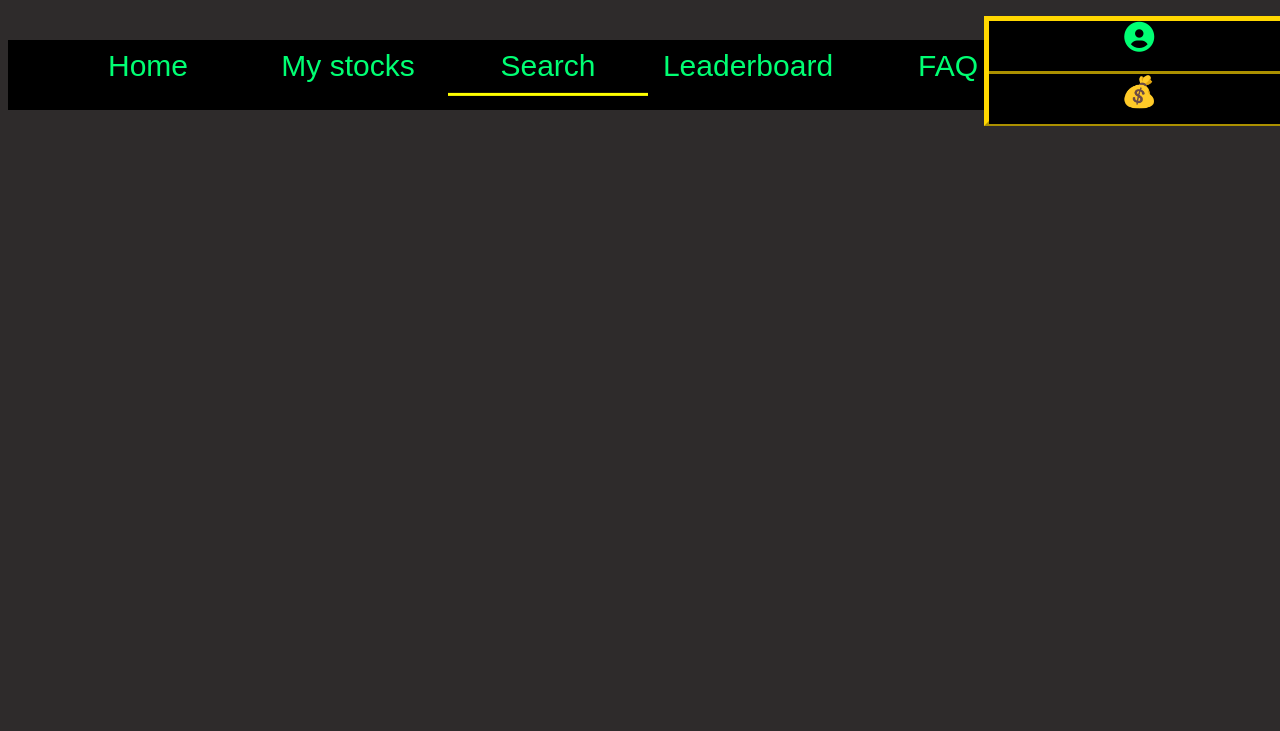
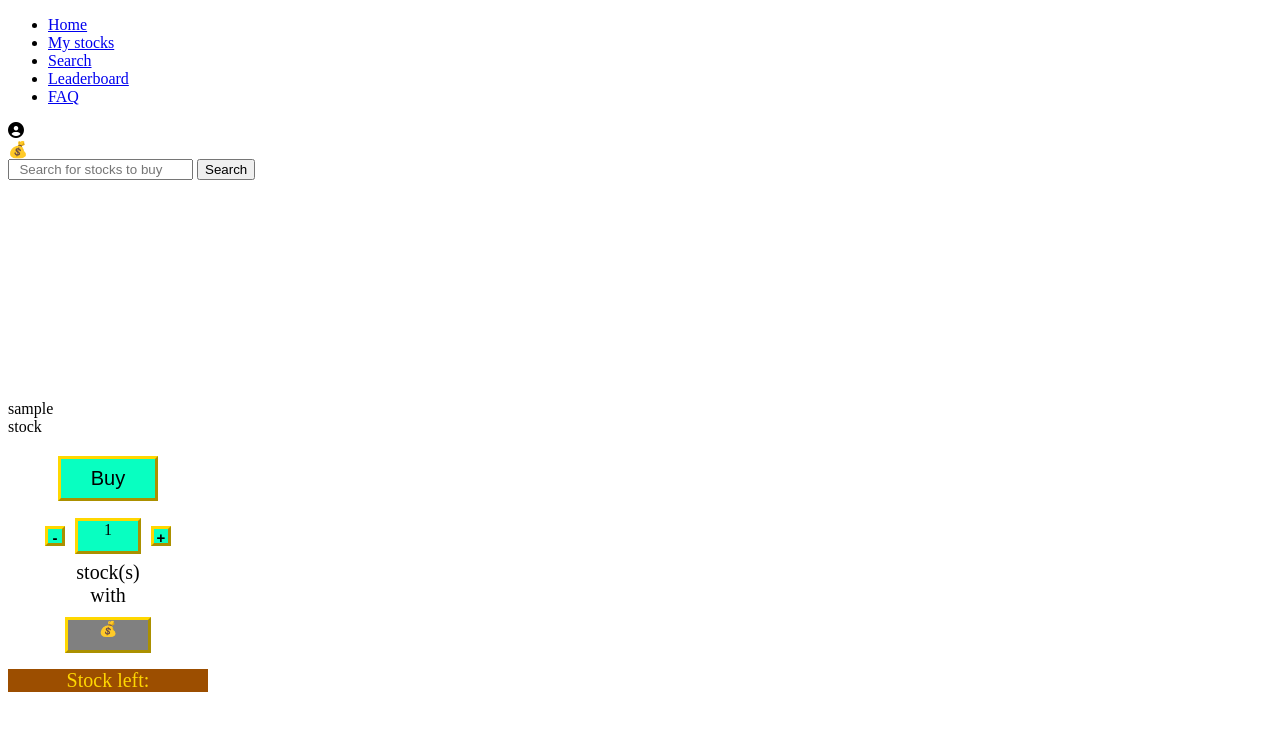
Before and after one commit to Mortis66666/stock, a Flask app: page /search in a window 1280 px wide. Shown: the top 731 px of the page. Run offline with Flask 2, Linux system fonts and the light colour scheme; the visitor is signed in with stand-in values (Sample User, id 1); a database or web service that is not in the repository returns one stand-in record (values such as "Sample title"); some libraries are stand-ins or nearby versions; some web fonts are replaced.

Commit message:
Test search + api

```diff
--- a/app.py
+++ b/app.py
@@ -1,4 +1,4 @@
-from flask import Flask, redirect, render_template, request, url_for, session
+from flask import Flask, jsonify, redirect, render_template, request, url_for, session
 from mongo import *
 import secrets
 import time
@@ -53,10 +53,18 @@
 def search():
     if "username" not in session:
         return redirect(url_for("login"))
+
     username = session["username"]
     infos = get_user_info(username)
 
-    return render_template("search.html", **infos)
+    query = request.args.get("q", "")
+
+    result = [
+        stock["username"]
+        for stock in search_for(query)
+    ]
+
+    return render_template("search.html", result=result, **infos)
 
 @app.route('/leaderboard')
 def leaderboard():
@@ -87,11 +95,6 @@
     # TODO render template and kwargs for profile
     pass
 
-@app.route('/stock/<username>')
-def stock(username):
-
-    # TODO Get the user info and send to html
-    pass
 
 @app.route('/oops')
 def oops():
@@ -99,7 +102,7 @@
     return render_template("oops.html")
 
 
-# Routes for verifiying user data
+# API routes
 @app.route('/login_validator', methods = ["POST", "GET"])
 def login_validator():
 
@@ -293,6 +296,16 @@
     except KeyError:
         return redirect(url_for('login'))
 
+@app.route("/stock_api")
+def stock_api():
+
+    return jsonify(
+        [
+            stock
+            for stock in get_stocks()
+        ]
+    )
+
 
 # Error handling
 @app.errorhandler(404)
--- a/mongo.py
+++ b/mongo.py
@@ -1,3 +1,4 @@
+import re
 from pymongo import MongoClient
 import os
 from typing import Any, Tuple, Union
@@ -240,6 +241,27 @@
 
     return leaderboard
 
+def get_stocks():
+
+    for stock in profiles.find():
+        yield {
+            "username": stock["username"],
+            "stock_value": stock["stock_value"]
+        }
+
+def search_for(username):
+
+    return profiles.find(
+        {
+            "username": re.compile(
+                username, re.IGNORECASE
+            )
+        },
+        {
+            "username": 1,
+            "stock_value": 1
+        }
+    )
 
 
 def task():
--- /dev/null
+++ b/static/styles/search.css
@@ -0,0 +1,128 @@
+.stocks {
+    position: absolute;
+    top: 200px;
+}
+
+.stock {
+    background-color: black;
+    height: 300px;
+    width: 270px;
+
+    border: 50px solid #2e2b2b;
+    float: left;
+}
+
+.stock .stockname {
+    color: gold;
+    text-align: center;
+    width: 100%;
+    font-size: 22px;
+    background-color: #9C4E00;
+}
+
+.buy {
+    position: relative;
+    top: 20px;
+    left: 50%;
+    transform: translate(-50%, 0%);
+    width: 100px;
+    height: 45px;
+    border: 3px solid gold;
+    border-style: outset;
+    background-color: #08ffc1;
+    font-size: 20px;
+}
+
+.amountcontroll {
+    position: relative;
+    top: 30px;
+    color: white;
+    height: 50px;
+    align-items: center;
+    justify-content: center;
+    display: flex;
+}
+
+.change {
+    font-weight: bold;
+    font-size: 15px;
+
+    width: 20px;
+    height: 20px;
+    padding: 0px;
+
+    background-color: #08ffc1;
+    border: 3px solid gold;
+    border-style: outset;
+    text-align: center;
+}
+
+
+.amount {
+    color: black;
+    background-color: #08ffc1;
+    border: 3px solid gold;
+    border-style: outset;
+    text-align: center;
+
+    position: relative;
+
+    width: 60px;
+    height: 30px;
+
+    margin: 0px;
+    padding: 0px;
+}
+
+.dec {
+    position: relative;
+    right: 10px;
+}
+
+.inc {
+    position: relative;
+    left: 10px;
+}
+
+.text {
+    position: relative;
+    top: 10px;
+    left: 50%;
+    transform: translate(-50%);
+    width: 200px;
+    font-size: 20px;
+    text-align: center;
+}
+
+.price {
+    border: 3px solid gold;
+    border-style: outset;
+
+    background-color: grey;
+    color: black;
+    width: 80px;
+    height: 30px;
+
+    text-align: center;
+    font-size: 15px;
+
+    position: relative;
+    top: 0px;
+    left: 50%;
+    transform: translate(-50%);
+    margin: 0px;
+}
+
+.stock-left {
+    position: relative;
+    top: 16px;
+    color: gold;
+    text-align: center;
+    width: 100%;
+    font-size: 20px;
+    background-color: #9C4E00;
+}
+
+button:hover {
+    color: gold;
+}
--- a/templates/search.html
+++ b/templates/search.html
@@ -8,7 +8,7 @@
     <title>Stock simulator</title>
 
     <link rel="icon" type="image/x-icon" href="{{url_for('static',filename='images/mortis.png')}}">
-    <link rel="stylesheet" href="{{url_for('static',filename='styles/home.css')}}">
+    <link rel="stylesheet" href="{{url_for('static',filename='styles/search.css')}}">
 
     <link rel="preconnect" href="https://fonts.googleapis.com">
     <link rel="preconnect" href="https://fonts.gstatic.com" crossorigin>
@@ -59,6 +59,42 @@
         </div>
     </div>
 
+    <div id="searchbox">
+        <form>
+            <input type="search" id="search" placeholder="  Search for stocks to buy" class="archivo greenFont" name="q">
+            <input type="submit" id="submit" class="archivo greenFont" value="Search">
+        </form>
+    </div>
+
+    <div class="stocks">
+        {%- for name in result %}
+            <div class="stocks">
+                <div class="archivo stockname">
+                    {{name}}<br>stock
+                </div>
+                <div class="buybutton archivo">
+                    <button class="archivo buy" onclick="buy('{{name}}')">
+                        Buy
+                    </button>
+                </div>
+                <div class="archivo amountcontroll">
+                    <button class="change dec" onclick="decrease('{{name}}')">-</button>
+                    <p class="amount" id="amount{{name}}">
+                        1
+                    </p>
+                    <button class="change inc" onclick="increase('{{name}}')">+</button>
+                </div>
+                <p class="archivo text">stock(s)<br>with</p>
+                <div class="price" id="price{{name}}">
+                    💰{{get_user_info(name)["stock_value"]}}
+                </div>
+                <div class="archivo stock-left">
+                    Stock left:<br>{{get_user_info(name)["stock_left"]}}
+                </div>
+            </div>
+        {%- endfor %}
+    </div>
+
 
 
     <script src="{{url_for('static', filename='scripts/mongo.js')}}"></script>
```
